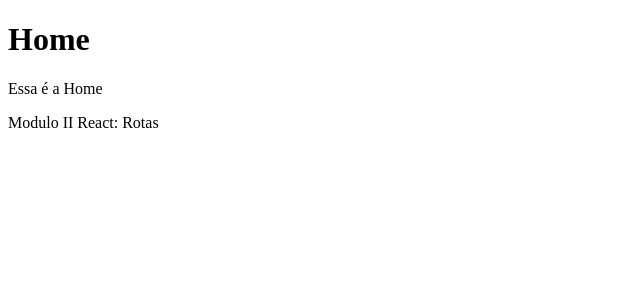
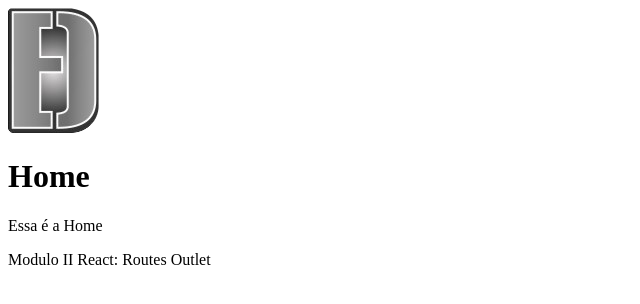
Before and after one commit to DevEmbu/dev-movies, a React (Vite) app: page / in a window 1280 px wide. Shown: the top 304 px of the page, without its empty margins (0-640 px from the left). Built offline with nearby package versions, Linux system fonts and the light colour scheme.

Commit message:
criando o header

```diff
--- /dev/null
+++ b/src/components/Header/index.jsx
@@ -0,0 +1,12 @@
+/* ESSE É O CABEÇALHO(Header) */
+import Logo from '../../assets/DEVEMBU.png'
+
+function Header(){
+
+  return(
+    <div>
+      <img src={ Logo} alt="logo-header"/>
+    </div>
+  )
+}
+export default Header
--- a/src/main.jsx
+++ b/src/main.jsx
@@ -1,7 +1,7 @@
 import { BrowserRouter } from 'react-router-dom';
 import React from "react";
 import ReactDOM from 'react-dom/client';
-import Router from './routes/Route.jsx';
+import Router from './routes/routes.jsx';
 
 
 
--- a/src/pages/Home/index.jsx
+++ b/src/pages/Home/index.jsx
@@ -1,11 +1,15 @@
+import Header from "../../components/Header"
+
+
 
 function Home(){
 
     return (
         <div>
+          <Header/>
             <h1>Home</h1>
             <p>Essa é a Home</p>
-            <p>Modulo II React: Rotas </p>
+            <p>Modulo II React: Routes Outlet </p>
         </div>
     )
 }
--- a/src/pages/Movies/index.jsx
+++ b/src/pages/Movies/index.jsx
@@ -1,8 +1,12 @@
+import Header from "../../components/Header"
+
+
 
 function Movies(){
 
     return (
         <div>
+         <Header />
             <h1>Filmes</h1>
             <p>Essa são  Paginas de Filmes</p>
         </div>
--- a/src/pages/Series/index.jsx
+++ b/src/pages/Series/index.jsx
@@ -1,8 +1,12 @@
+import Header from "../../components/Header"
+
+
 
 function Series(){
 
     return (
         <div>
+      <Header />
             <h1>Series</h1>
             <p>Essa é a pagina de Series</p>
         </div>
```
Also changed, not shown: src/routes/routes.jsx (renamed from src/routes/route.jsx).
